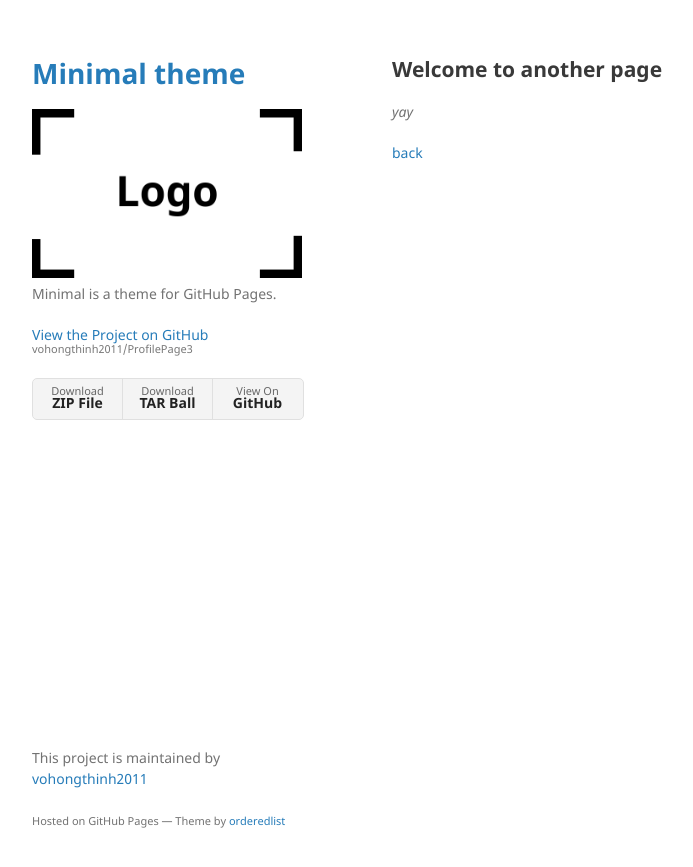
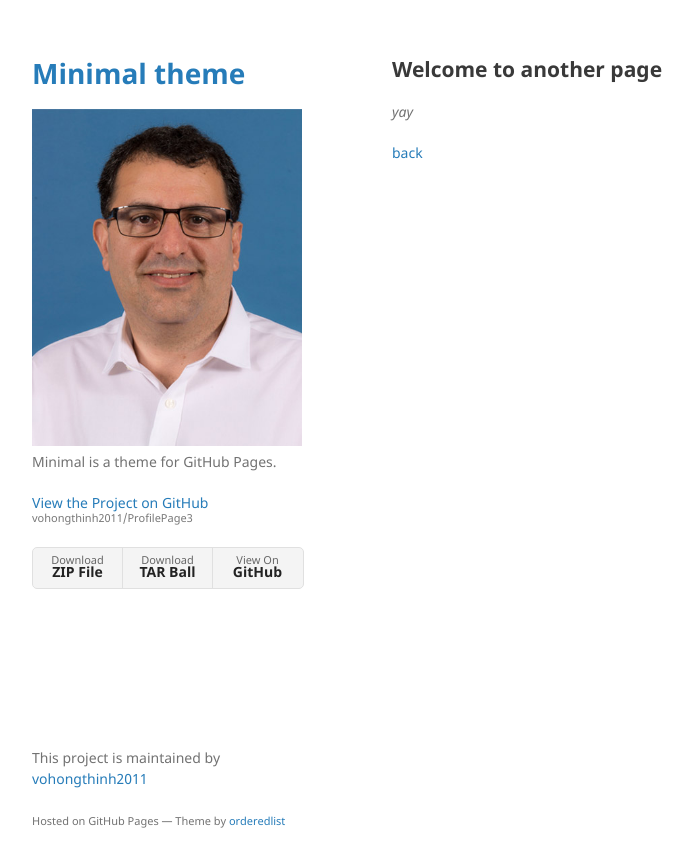
Before and after one commit to vohongthinh2011/ProfilePage3, a Jekyll site: the page built from another-page.md, in a window 1280 px wide. Shown: the top 867 px of the page, without its empty margins (178-871 px from the left). Built offline with Jekyll 4.4.1, drawn with Linux system fonts in a browser that asks for light colours; our own code applies the rules of GitHub Pages for plain Markdown files.

Commit message:
Update _config.yml

```diff
--- a/_config.yml
+++ b/_config.yml
@@ -1,5 +1,5 @@
 title: Minimal theme
-logo: /assets/img/logo.png
+logo: /assets/img/najafirad_peyman.jpg
 description: Minimal is a theme for GitHub Pages.
 show_downloads: true
 google_analytics:
```
